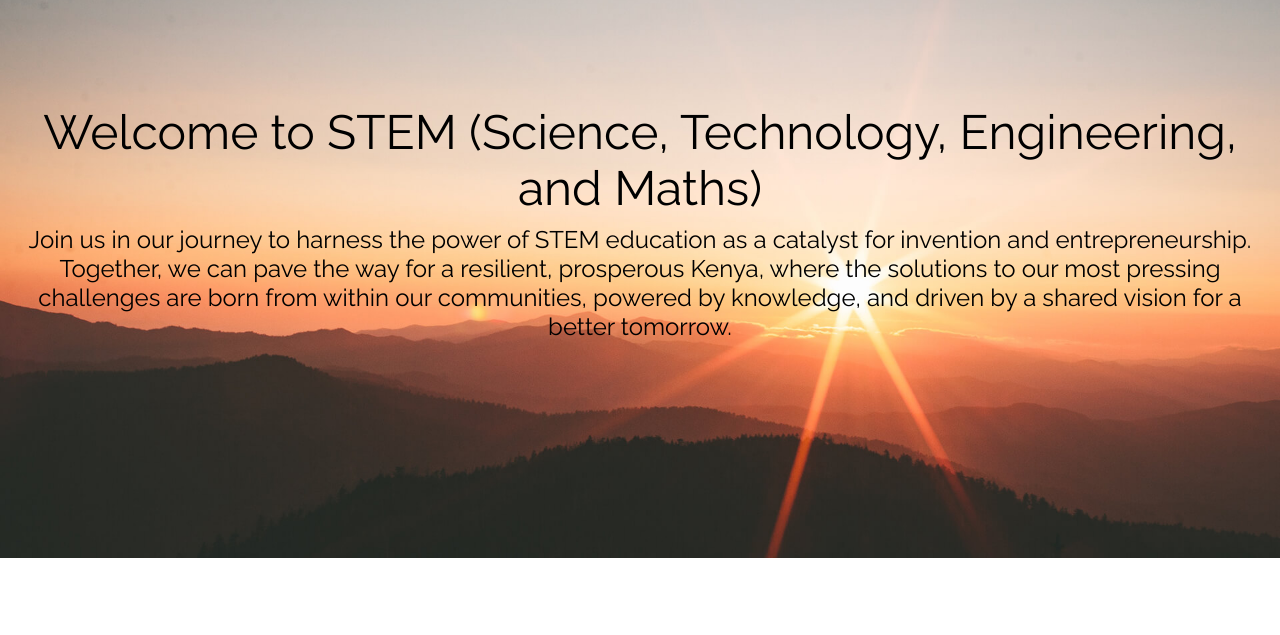
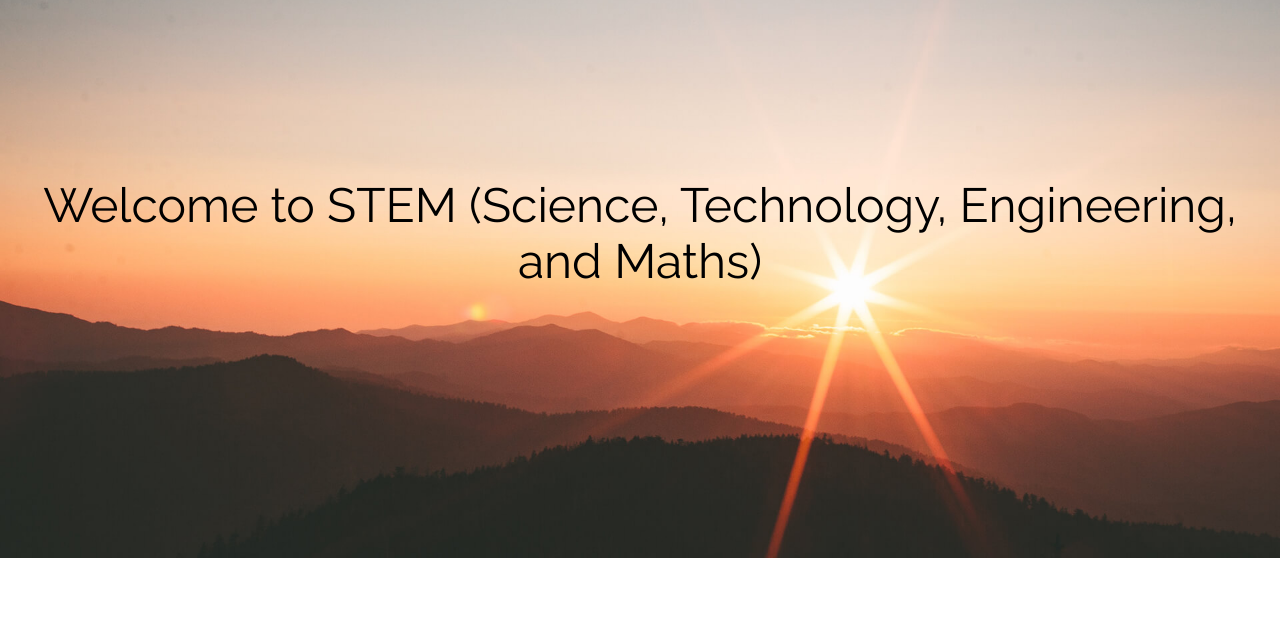
Before and after one commit to mugambijavan/STEM, a plain HTML site: page index.html in a window 1280 px wide. Shown: the part 82-717 px from the top of the page. Drawn offline with nearby package versions, Linux system fonts and the light colour scheme.

Commit message:
frontpage edited

```diff
--- a/index.html
+++ b/index.html
@@ -52,7 +52,7 @@
   <section id="hero">
     <div class="hero-container">
       <h1>Welcome to STEM (Science, Technology, Engineering, and Maths) </h1>
-      <h2>Join us in our journey to harness the power of STEM education as a catalyst for invention and entrepreneurship. Together, we can pave the way for a resilient, prosperous Kenya, where the solutions to our most pressing challenges are born from within our communities, powered by knowledge, and driven by a shared vision for a better tomorrow.</h2>
+
     </div>
   </section><!-- #hero -->
 
```
